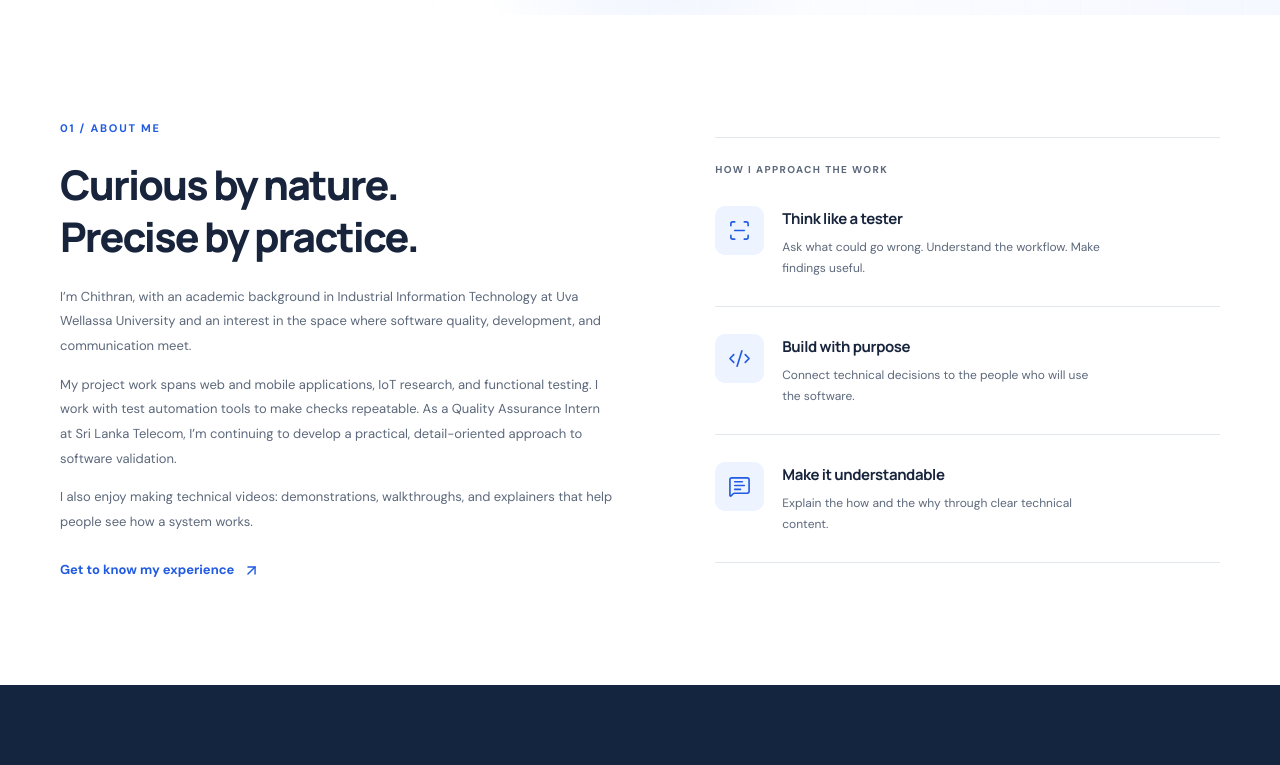
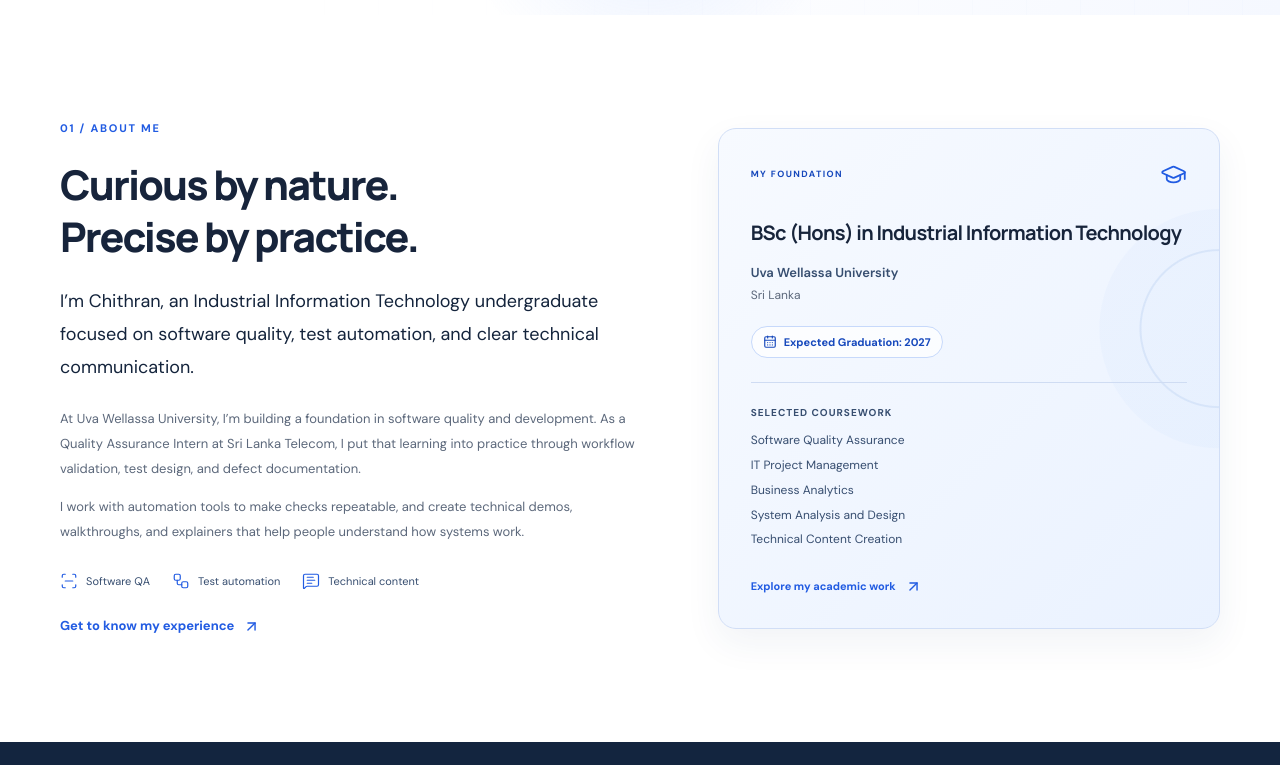
Before and after one commit to Chithranjaye2000/chithran-portfolio, a React (Vite) app: page / in a window 1280 px wide. Shown: the part 880-1645 px from the top of the page. Built offline with nearby package versions, Linux system fonts and the light colour scheme.

Commit message:
Improve About and Education sections

```diff
--- a/src/App.jsx
+++ b/src/App.jsx
@@ -9,7 +9,6 @@ import Projects from './components/sections/Projects'
 import QaEvidence from './components/sections/QaEvidence'
 import Skills from './components/sections/Skills'
 import Content from './components/sections/Content'
-import Education from './components/sections/Education'
 import Certifications from './components/sections/Certifications'
 import Contact from './components/sections/Contact'
 
@@ -31,7 +30,6 @@ export default function App() {
         <QaEvidence />
         <Skills />
         <Content />
-        <Education />
         <Certifications />
         <Contact />
       </main>
--- a/src/components/sections/About.jsx
+++ b/src/components/sections/About.jsx
@@ -1,21 +1,19 @@
-import { Code2, MessageSquareText, ScanLine } from 'lucide-react'
+import { MessageSquareText, ScanLine, Workflow } from 'lucide-react'
 import { SectionHeading, TextLink } from '../ui/Primitives'
+import Education from './Education'
 
 const approaches = [
   {
     Icon: ScanLine,
-    title: 'Think like a tester',
-    text: 'Ask what could go wrong. Understand the workflow. Make findings useful.',
+    title: 'Software QA',
   },
   {
-    Icon: Code2,
-    title: 'Build with purpose',
-    text: 'Connect technical decisions to the people who will use the software.',
+    Icon: Workflow,
+    title: 'Test automation',
   },
   {
     Icon: MessageSquareText,
-    title: 'Make it understandable',
-    text: 'Explain the how and the why through clear technical content.',
+    title: 'Technical content',
   },
 ]
 
@@ -23,7 +21,7 @@ export default function About() {
   return (
     <section id="about" className="section" aria-labelledby="about-title">
       <div className="container about-grid">
-        <div>
+        <div className="about-introduction">
           <SectionHeading
             eyebrow="01 / About me"
             title={
@@ -36,38 +34,31 @@ export default function About() {
             id="about-title"
           />
           <div className="about-copy" data-reveal>
-            <p>
-              I’m Chithran, with an academic background in Industrial Information Technology at Uva
-              Wellassa University and an interest in the space where software quality, development,
-              and communication meet.
+            <p className="about-lead">
+              I’m Chithran, an Industrial Information Technology undergraduate focused on software
+              quality, test automation, and clear technical communication.
             </p>
             <p>
-              My project work spans web and mobile applications, IoT research, and functional
-              testing. I work with test automation tools to make checks repeatable. As a Quality
-              Assurance Intern at Sri Lanka Telecom, I’m continuing to develop a practical,
-              detail-oriented approach to software validation.
+              At Uva Wellassa University, I’m building a foundation in software quality and
+              development. As a Quality Assurance Intern at Sri Lanka Telecom, I put that learning
+              into practice through workflow validation, test design, and defect documentation.
             </p>
             <p>
-              I also enjoy making technical videos: demonstrations, walkthroughs, and explainers
-              that help people see how a system works.
+              I work with automation tools to make checks repeatable, and create technical demos,
+              walkthroughs, and explainers that help people understand how systems work.
             </p>
           </div>
+          <ul className="about-focus" aria-label="Professional focus" data-stagger>
+            {approaches.map(({ Icon, title }) => (
+              <li key={title} data-reveal>
+                <Icon size={18} strokeWidth={1.6} aria-hidden="true" />
+                <span>{title}</span>
+              </li>
+            ))}
+          </ul>
           <TextLink href="#experience">Get to know my experience</TextLink>
         </div>
-        <div className="approach-list" data-stagger>
-          <p className="micro-label">HOW I APPROACH THE WORK</p>
-          {approaches.map(({ Icon, title, text }) => (
-            <div className="approach" key={title} data-reveal>
-              <span className="icon-tile">
-                <Icon size={23} strokeWidth={1.7} aria-hidden="true" />
-              </span>
-              <div>
-                <h3>{title}</h3>
-                <p>{text}</p>
-              </div>
-            </div>
-          ))}
-        </div>
+        <Education />
       </div>
     </section>
   )
--- a/src/components/sections/Education.jsx
+++ b/src/components/sections/Education.jsx
@@ -1,48 +1,42 @@
-import { ArrowUpRight, GraduationCap, MapPin } from 'lucide-react'
+import { CalendarDays, GraduationCap } from 'lucide-react'
 import { education } from '../../data/portfolio'
-import { SectionHeading } from '../ui/Primitives'
-import { TimelineRail } from '../ui/MotionDecor'
+import { TextLink } from '../ui/Primitives'
 
 export default function Education() {
   return (
-    <section id="education" className="section education-section" aria-labelledby="education-title">
-      <div className="container education-grid">
-        <SectionHeading
-          eyebrow="06 / Education"
-          title={
-            <>
-              A foundation for
-              <br />
-              what comes next.
-            </>
-          }
-          id="education-title"
-        >
-          Connecting academic learning with hands-on exploration.
-        </SectionHeading>
-        <div className="milestone-track" data-timeline>
-          <TimelineRail />
-          <article className="education-card" data-reveal data-timeline-entry>
-            <span className="icon-tile">
-              <GraduationCap size={27} strokeWidth={1.6} aria-hidden="true" />
-            </span>
-            <div>
-              <p className="micro-label">UNIVERSITY EDUCATION</p>
-              <h3>{education.degree}</h3>
-              <p className="university-name">{education.institution}</p>
-              <p className="education-location">
-                <MapPin size={14} aria-hidden="true" />
-                {education.location}
-              </p>
-              <p>{education.description}</p>
-              <a href="#projects" className="text-link">
-                Explore my academic work
-                <ArrowUpRight size={16} aria-hidden="true" />
-              </a>
-            </div>
-          </article>
+    <article
+      id="education"
+      className="education-card"
+      aria-labelledby="education-title"
+      data-reveal
+    >
+      <div className="education-card-top">
+        <p className="micro-label">MY FOUNDATION</p>
+        <GraduationCap
+          className="education-card-icon"
+          size={27}
+          strokeWidth={1.6}
+          aria-hidden="true"
+        />
+      </div>
+      <div className="education-card-content">
+        <h3 id="education-title">{education.degree}</h3>
+        <p className="university-name">{education.institution}</p>
+        <p className="education-location">{education.location}</p>
+        <p className="graduation-badge">
+          <CalendarDays size={14} aria-hidden="true" />
+          Expected Graduation: {education.expectedGraduation}
+        </p>
+        <div className="education-coursework">
+          <h4>Selected coursework</h4>
+          <ul>
+            {education.coursework.map((course) => (
+              <li key={course}>{course}</li>
+            ))}
+          </ul>
         </div>
+        <TextLink href="#projects">Explore my academic work</TextLink>
       </div>
-    </section>
+    </article>
   )
 }
--- a/src/data/portfolio.js
+++ b/src/data/portfolio.js
@@ -179,6 +179,14 @@ export const education = {
   degree: 'BSc (Hons) in Industrial Information Technology',
   institution: 'Uva Wellassa University',
   location: 'Sri Lanka',
+  expectedGraduation: 2027,
+  coursework: [
+    'Software Quality Assurance',
+    'IT Project Management',
+    'Business Analytics',
+    'System Analysis and Design',
+    'Technical Content Creation',
+  ],
   description:
     'An academic foundation connecting software development, quality assurance, and applied technology research.',
 }
--- a/src/styles/index.css
+++ b/src/styles/index.css
@@ -538,9 +538,12 @@ ul {
 /* About and experience */
 .about-grid {
   display: grid;
-  grid-template-columns: 1.1fr 1fr;
-  gap: 100px;
-  align-items: center;
+  grid-template-columns: minmax(0, 1.15fr) minmax(0, 1fr);
+  gap: 80px;
+  align-items: center;
+}
+.about-introduction {
+  min-width: 0;
 }
 .about-copy {
   margin: 23px 0;
@@ -551,25 +554,28 @@ ul {
   margin-bottom: 14px;
   line-height: 1.9;
 }
-.approach-list {
-  border-top: 1px solid var(--border);
-  padding-top: 23px;
-}
-.approach {
-  display: flex;
-  gap: 18px;
-  padding: 27px 0;
-  border-bottom: 1px solid var(--border);
-}
-.approach h3 {
-  font-size: 15px;
-  letter-spacing: -0.025em;
-  margin: 2px 0 8px;
-}
-.approach p {
-  color: var(--muted);
-  font-size: 12px;
-  max-width: 325px;
+.about-copy .about-lead {
+  color: var(--ink);
+  font-size: 18px;
+  line-height: 1.85;
+  margin-bottom: 23px;
+}
+.about-focus {
+  display: flex;
+  flex-wrap: wrap;
+  gap: 15px 22px;
+  list-style: none;
+  margin: 27px 0 24px;
+}
+.about-focus li {
+  display: inline-flex;
+  align-items: center;
+  gap: 8px;
+  color: #374e70;
+  font-size: 11px;
+}
+.about-focus svg {
+  color: var(--blue);
 }
 .experience-section {
   background: #13253f;
@@ -1226,55 +1232,103 @@ ul {
 }
 
 /* Education, contact, footer */
-.education-section {
-  padding-top: 0;
-}
-.education-grid {
-  display: grid;
-  grid-template-columns: 1fr 1.2fr;
-  align-items: center;
-  gap: 80px;
-  padding-top: 65px;
-  border-top: 1px solid var(--border);
-}
 .education-card {
-  display: flex;
-  gap: 22px;
-  padding: 28px;
-  border: 1px solid var(--border);
-  border-radius: 12px;
-  background: #fafbfe;
-}
-.education-card .icon-tile {
-  background: #e9f0fd;
+  position: relative;
+  isolation: isolate;
+  min-width: 0;
+  padding: 32px;
+  scroll-margin-top: 12px;
+  border: 1px solid #d1def6;
+  border-radius: 18px;
+  background: linear-gradient(135deg, #f7faff, #eaf2ff);
+  box-shadow: 0 14px 36px #193d7010;
+}
+.education-card::before {
+  content: '';
+  position: absolute;
+  inset: 0;
+  z-index: -1;
+  border-radius: inherit;
+  pointer-events: none;
+  background:
+    radial-gradient(circle at 100% 40%, transparent 77px, #bdd2f266 78px 79px, transparent 80px),
+    radial-gradient(circle at 100% 40%, #d5e5fc33 119px, transparent 120px);
+}
+.education-card-top {
+  display: flex;
+  justify-content: space-between;
+  align-items: center;
+  gap: 16px;
+  margin-bottom: 30px;
+}
+.education-card-top .micro-label {
+  color: var(--blue-dark);
+  font-size: 9px;
+  letter-spacing: 0.16em;
+}
+.education-card-icon {
+  color: var(--blue);
+}
+.education-card-content {
+  min-width: 0;
 }
 .education-card h3 {
-  font-size: 19px;
+  font-size: 20px;
   letter-spacing: -0.035em;
   line-height: 1.5;
-  margin-top: 10px;
+  margin-top: 0;
 }
 .university-name {
   font-size: 13px;
   font-weight: 550;
   color: #374e70;
-  margin-top: 9px;
+  margin-top: 14px;
 }
 .education-location {
-  display: flex;
-  align-items: center;
-  gap: 5px;
-  font-size: 10px;
-  color: #61718a;
-  margin-top: 4px;
-}
-.education-card p:not([class]) {
   font-size: 12px;
   color: var(--muted);
-  margin: 14px 0 17px;
+}
+.graduation-badge {
+  display: inline-flex;
+  align-items: center;
+  gap: 7px;
+  max-width: 100%;
+  margin-top: 20px;
+  padding: 7px 11px;
+  border: 1px solid #c7d9fb;
+  border-radius: 30px;
+  background: #ffffffbd;
+  color: var(--blue-dark);
+  font-size: 11px;
+  font-weight: 650;
+  line-height: 1.5;
 }
 .education-card .text-link {
   font-size: 11px;
+}
+.education-coursework {
+  margin: 24px 0 23px;
+  padding-top: 23px;
+  border-top: 1px solid #cfdcf3;
+}
+.education-coursework h4 {
+  margin: 0 0 10px;
+  color: #374e70;
+  font-size: 10px;
+  font-weight: 650;
+  letter-spacing: 0.1em;
+  text-transform: uppercase;
+}
+.education-coursework ul {
+  display: grid;
+  gap: 2px;
+  list-style: none;
+}
+.education-coursework li {
+  max-width: 100%;
+  color: #374e70;
+  font-size: 12px;
+  line-height: 1.9;
 }
 .contact-section {
   padding: 80px 0;
@@ -1446,9 +1500,6 @@ a.contact-row:hover strong {
   }
   .skill-group + .skill-group {
     padding-left: 18px;
-  }
-  .education-grid {
-    gap: 45px;
   }
 }
 @media (max-width: 960px) {
@@ -1542,7 +1593,8 @@ a.contact-row:hover strong {
     padding-block: 80px;
   }
   .about-grid {
-    gap: 40px;
+    grid-template-columns: minmax(0, 1fr);
+    gap: 36px;
   }
   .experience-grid {
     gap: 36px;
@@ -1602,20 +1654,6 @@ a.contact-row:hover strong {
   }
   .video-window-bar > div {
     font-size: 6px;
-  }
-  .education-section {
-    padding-top: 0;
-  }
-  .education-grid {
-    grid-template-columns: 1fr;
-    gap: 30px;
-    padding-top: 45px;
-  }
-  .education-card {
-    max-width: 650px;
-  }
-  .education-grid .section-intro {
-    max-width: none;
   }
   .contact-grid {
     gap: 40px;
@@ -1745,17 +1783,13 @@ a.contact-row:hover strong {
     margin-bottom: 16px;
   }
   .about-grid {
-    grid-template-columns: 1fr;
     gap: 36px;
   }
   .about-copy p {
     font-size: 13px;
   }
-  .approach {
-    padding-block: 24px;
-  }
-  .approach p {
-    max-width: none;
+  .about-copy .about-lead {
+    font-size: 17px;
   }
   .experience-section {
     padding-block: 58px;
@@ -1880,28 +1914,11 @@ a.contact-row:hover strong {
   .content-action strong {
     font-size: 12px;
   }
-  .education-section {
-    padding-top: 0;
-  }
-  .education-grid {
-    padding-top: 40px;
-  }
   .education-card {
     padding: 23px;
-    gap: 16px;
-  }
-  .education-card .icon-tile {
-    width: 39px;
-    height: 41px;
-  }
-  .education-card .micro-label {
-    font-size: 8px;
   }
   .education-card h3 {
-    font-size: 17px;
-  }
-  .education-card p:not([class]) {
-    font-size: 11px;
+    font-size: 19px;
   }
   .contact-section {
     padding-block: 60px;
@@ -1977,9 +1994,6 @@ a.contact-row:hover strong {
   .skill-group {
     border-bottom: 1px solid var(--border);
     padding-bottom: 25px;
-  }
-  .education-card {
-    flex-direction: column;
   }
   .footer-top nav {
     flex-basis: 100%;
--- a/src/styles/motion.css
+++ b/src/styles/motion.css
@@ -27,6 +27,18 @@
     transform 280ms var(--motion-ease),
     border-color 220ms ease,
     box-shadow 280ms ease;
+}
+
+.education-card {
+  transition:
+    transform 280ms var(--motion-ease),
+    border-color 220ms ease,
+    box-shadow 280ms ease;
+}
+
+.about-focus svg,
+.education-card-icon {
+  transition: transform 260ms var(--motion-ease);
 }
 
 .hero {
@@ -418,6 +430,17 @@ main > section[id] {
     transform: translateY(-3px);
   }
 
+  .education-card:hover {
+    transform: translateY(-4px);
+    border-color: #9fbcee;
+    box-shadow: 0 20px 42px #193d7018;
+  }
+
+  .about-focus li:hover svg,
+  .education-card:hover .education-card-icon {
+    transform: translateY(-2px);
+  }
+
   .skill-group:hover > svg {
     transform: translateY(-2px) rotate(-5deg);
   }
@@ -472,6 +495,9 @@ main > section[id] {
 @media (prefers-reduced-motion: reduce) {
   .hero-ambient,
   .hero-name-accent::after,
+  .about-focus svg,
+  .education-card,
+  .education-card-icon,
   .skill-group,
   .skill-group > svg,
   .certificate-expand,
```
